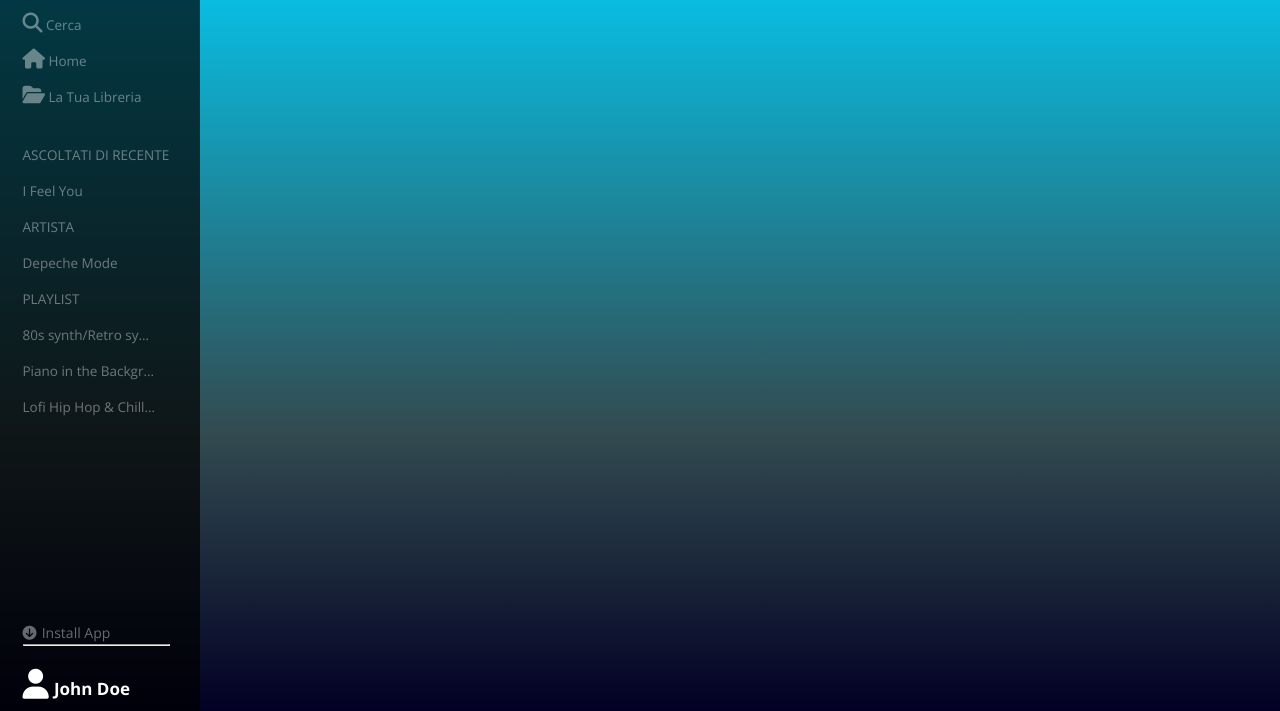
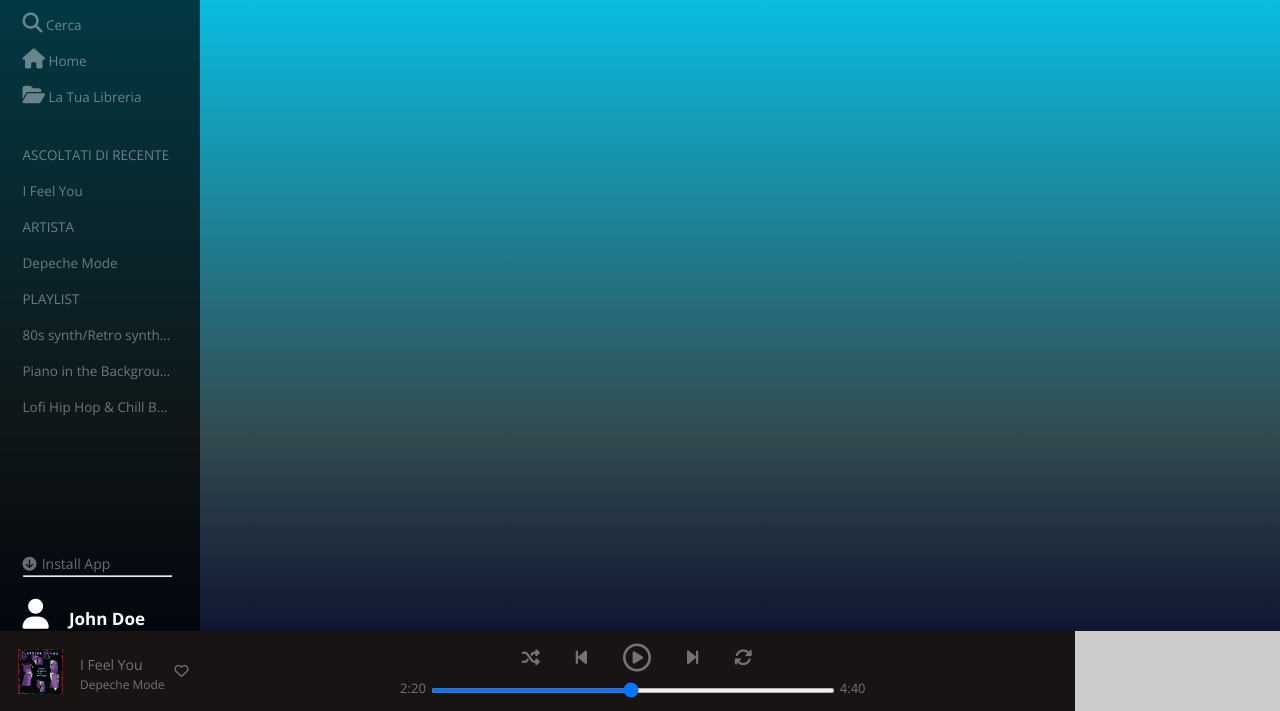
Before and after one commit to marco-de-clara/html-css-spotifyweb, a plain HTML site: page index.html in a window 1280 px wide. Shown: the part 89-800 px from the top of the page. Drawn offline with nearby package versions, Linux system fonts and the light colour scheme.

Commit message:
Adjusted sidebar, added center player

```diff
--- a/index.html
+++ b/index.html
@@ -83,5 +83,34 @@
                 </div>
             </div>
         </aside>
+        <div class="player-bar">
+            <div class="container-player">
+                <div class="left-player">
+                    <img src="img/sofad.png" alt="album-cover">
+                    <span>
+                        <a class="song" href="#">I Feel You</a>
+                        <p class="band">Depeche Mode</p>
+                    </span>
+                    <div class="far fa-heart"></div>
+                </div>
+                <div class="center-player">
+                    <div class="btn-container">
+                        <div class="fas fa-random btn-style"></div>
+                        <div class="fas fa-step-backward btn-style"></div>
+                        <div class="far fa-play-circle btn-style"></div>
+                        <div class="fas fa-step-forward btn-style"></div>
+                        <div class="fas fa-sync btn-style"></div>
+                    </div>
+                    <div class="slider-container">
+                        <span class="timestamp">2:20</span>
+                        <input type="range" min="1" max="100" value="50" class="slider" id="range">
+                        <span class="timestamp">4:40</span>
+                    </div>
+                </div>
+                <div class="test">
+
+                </div>
+            </div>
+        </div>
     </body>
 </html>
--- a/style.css
+++ b/style.css
@@ -18,7 +18,7 @@ body {
     top: 0;
     left: 0;
     bottom: 0;
-    height: 100%;
+    height: calc(100% - 80px);
 }
 
 .container {
@@ -38,7 +38,7 @@ body {
 }
 
 .top-aside {
-    height: 87%;
+    width: 100%;
 }
 
 .container::after,
@@ -86,11 +86,12 @@ aside ul {
     text-overflow: ellipsis;
     white-space: nowrap;
     overflow: hidden;
-    max-width: 60%;
+    max-width: 86%;
 }
 
 .bot-aside {
-    width: 85%;
+    width: 86%;
+    margin-top: auto;
     padding-left: 22.5px;
 }
 
@@ -118,6 +119,7 @@ aside ul {
 }
 
 #user {
+    margin-left: 0.75rem;
     font-size: 0.85rem;
     font-weight: bold;
 }
@@ -125,6 +127,138 @@ aside ul {
 #icon {
     width: 45px;
     margin: 22.5px;
+}
+
+.player-bar {
+    position: fixed;
+    left: 0;
+    bottom: 0;
+    right: 0;
+    background-color: #191414;
+    height: 80px;
+}
+
+.container-player {
+    height: 100%;
+    width: 100%;
+    display: flex;
+    flex-flow: row wrap;
+    align-items: center;
+    justify-content: space-between;
+}
+
+.player-bar img {
+    width: 45px;
+    margin: 17.5px;
+}
+
+.left-player {
+    display: flex;
+    flex-flow: row nowrap;
+    align-items: center;
+    justify-content: space-between;
+    color: rgba(255, 255, 255, 0.4);
+}
+
+.song {
+    font-size: 0.7rem;
+    text-decoration: none;
+    color: rgba(255, 255, 255, 0.4);
+}
+
+.song:hover {
+    text-decoration: underline;
+    color: #fff;
+}
+
+.band {
+    font-size: 0.6rem;
+    cursor: pointer;
+}
+
+.band:hover {
+    color: #fff;
+}
+
+.fa-heart {
+    color: rgba(255, 255, 255, 0.4);
+    font-size: 0.7rem;
+    margin: 10px;
+    cursor: pointer;
+}
+
+.fa-heart:hover {
+    color: #fff;
+}
+
+.center-player {
+    width: 37%;
+}
+
+.btn-container {
+    display: flex;
+    flex-flow: row nowrap;
+    justify-content:center;
+    align-items: center;
+}
+
+.btn-style {
+    font-size: 0.9rem;
+    color: rgba(255, 255, 255, 0.4);
+    margin: 0 18px;
+    cursor: pointer;
+}
+
+.btn-style:hover {
+    color: #fff;
+}
+
+.fa-play-circle {
+    font-size: 1.4rem;
+}
+
+.fa-play-circle:hover {
+    transform: scale(1.2);
+}
+
+.timestamp {
+    font-size: 0.65rem;
+    color: rgba(255, 255, 255, 0.4);
+    display: inline-block;
+}
+
+.slider {
+    width: calc((100% - 70px));
+    height: 5px;
+    border-radius: 5px;
+    background-color: rgba(255, 255, 255, 0.4);
+    outline: none;
+}
+
+.slider::-webkit-slider-thumb {
+    -webkit-appearance: none;
+    appearance: none;
+}
+
+.slider::-webkit-slider-thumb,
+.slider::-moz-range-thumb {
+    width: 12px;
+    height: 12px;
+    border-radius: 50%;
+    background: #fff;
+    cursor: pointer;
+    opacity: 0;
+}
+
+.slider:hover::-moz-range-thumb,
+.slider:hover::-webkit-slider-thumb {
+	opacity: 1;
+}
+
+.test {
+    width: 16%;
+    height: 100%;
+    background-color: #ccc;
 }
 
 /* Standard */
```
Also changed, not shown: img/sofad.png (added), img/violator.png (added).
